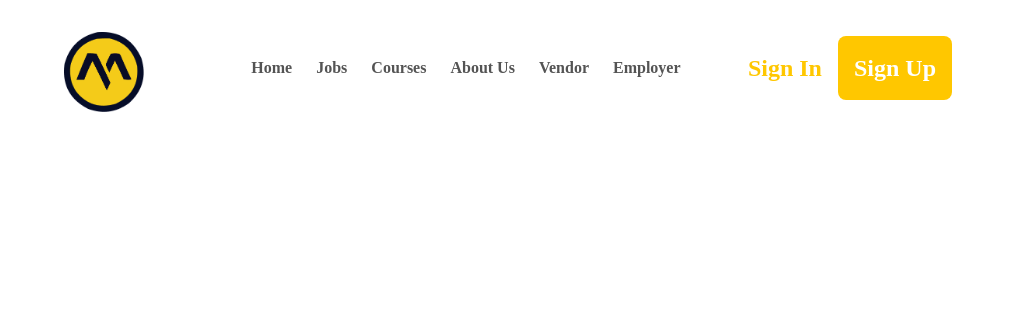
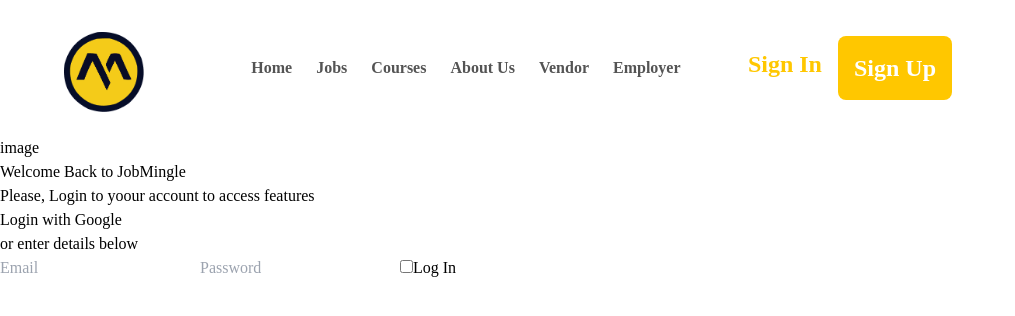
Before and after one commit to hanif1201/jobmingle-2.0, a React (Vite) app: page /login in a window 1280 px wide. Shown: the top 316 px of the page, without its empty margins (0-1015 px from the left). Built offline with nearby package versions, Linux system fonts and the light colour scheme.

Commit message:
login page

```diff
--- a/src/App.jsx
+++ b/src/App.jsx
@@ -6,6 +6,7 @@
 import About from "./pages/About";
 import Vendor from "./pages/Vendor";
 import Employer from "./pages/Employer";
+import LogIn from "./pages/LogIn";
 
 function App() {
   return (
@@ -19,6 +20,7 @@
           <Route path="/about" element={<About />} />
           <Route path="/vendor" element={<Vendor />} />
           <Route path="/employer" element={<Employer />} />
+          <Route path="/login" element={<LogIn />} />
         </Routes>
       </Router>
     </>
--- a/src/components/Navbar.jsx
+++ b/src/components/Navbar.jsx
@@ -68,7 +68,10 @@
         </ul>
         {/* buttons */}
         <div className="hidden space-x-4 md:flex">
-          <button className="text-yellow text-2xl font-bold">Sign In</button>
+          <Link to="/login" className="text-yellow text-2xl font-bold pt-3">
+            <button>Sign In</button>
+          </Link>
+
           <button className="text-white p-4 bg-yellow rounded-lg text-2xl font-bold">
             Sign Up
           </button>
@@ -119,7 +122,9 @@
             Employer
           </Link>
           <div className="hidden space-x-4 md:flex">
-            <button className="text-yellow text-2xl font-bold">Sign In</button>
+            <Link to="/login" onClick={toggleMenu}>
+              <button className="text-yellow text-2xl font-bold">Log In</button>
+            </Link>
             <button className="text-white p-4 bg-yellow rounded-lg text-2xl font-bold">
               Sign Up
             </button>
--- /dev/null
+++ b/src/pages/LogIn.jsx
@@ -0,0 +1,23 @@
+import React from "react";
+
+const LogIn = () => {
+  return (
+    <div className="flex flex-col">
+      <div>image</div>
+      <div>
+        <h1>Welcome Back to JobMingle</h1>
+        <p>Please, Login to yoour account to access features</p>
+        <button>Login with Google</button>
+        <p> or enter details below </p>
+        <form>
+          <input type="email" placeholder="Email" />
+          <input type="password" placeholder="Password" />
+          <input type="checkbox" name="" id="" />
+          <button>Log In</button>
+        </form>
+      </div>
+    </div>
+  );
+};
+
+export default LogIn;
```
